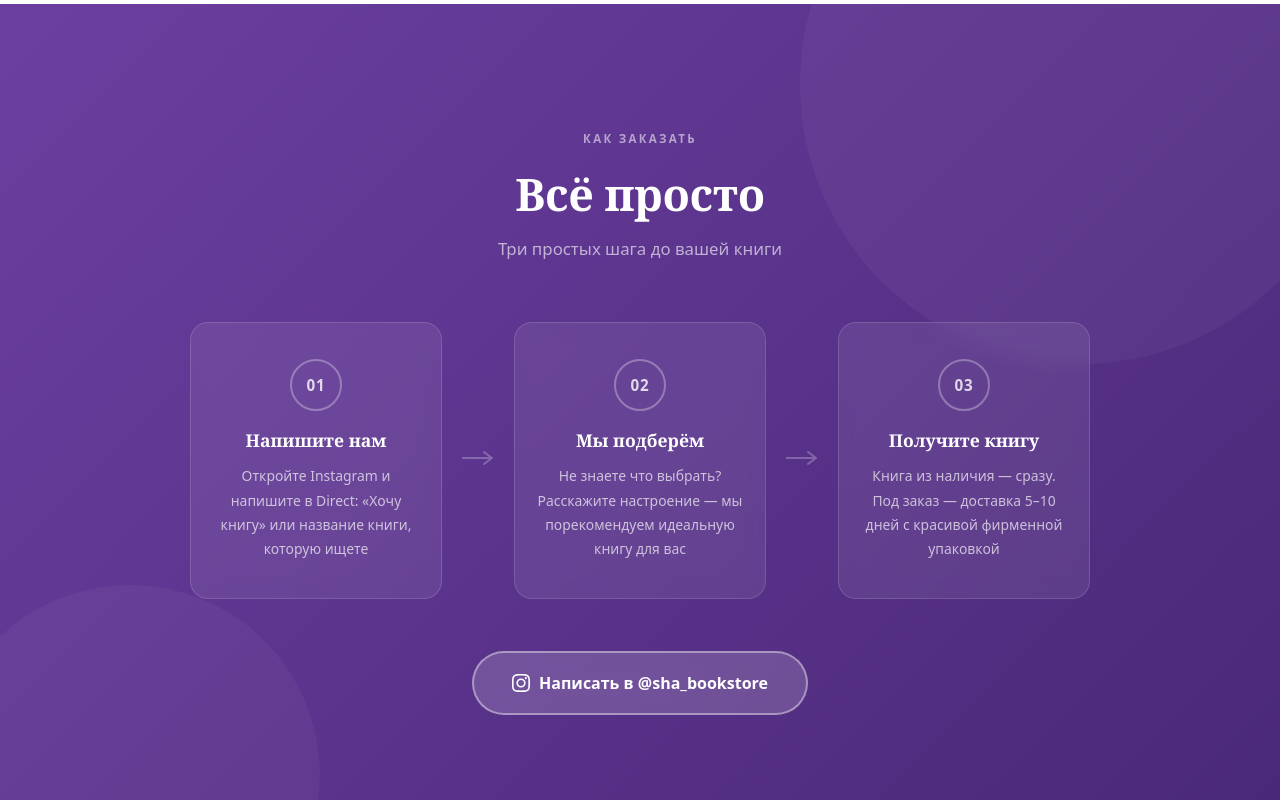
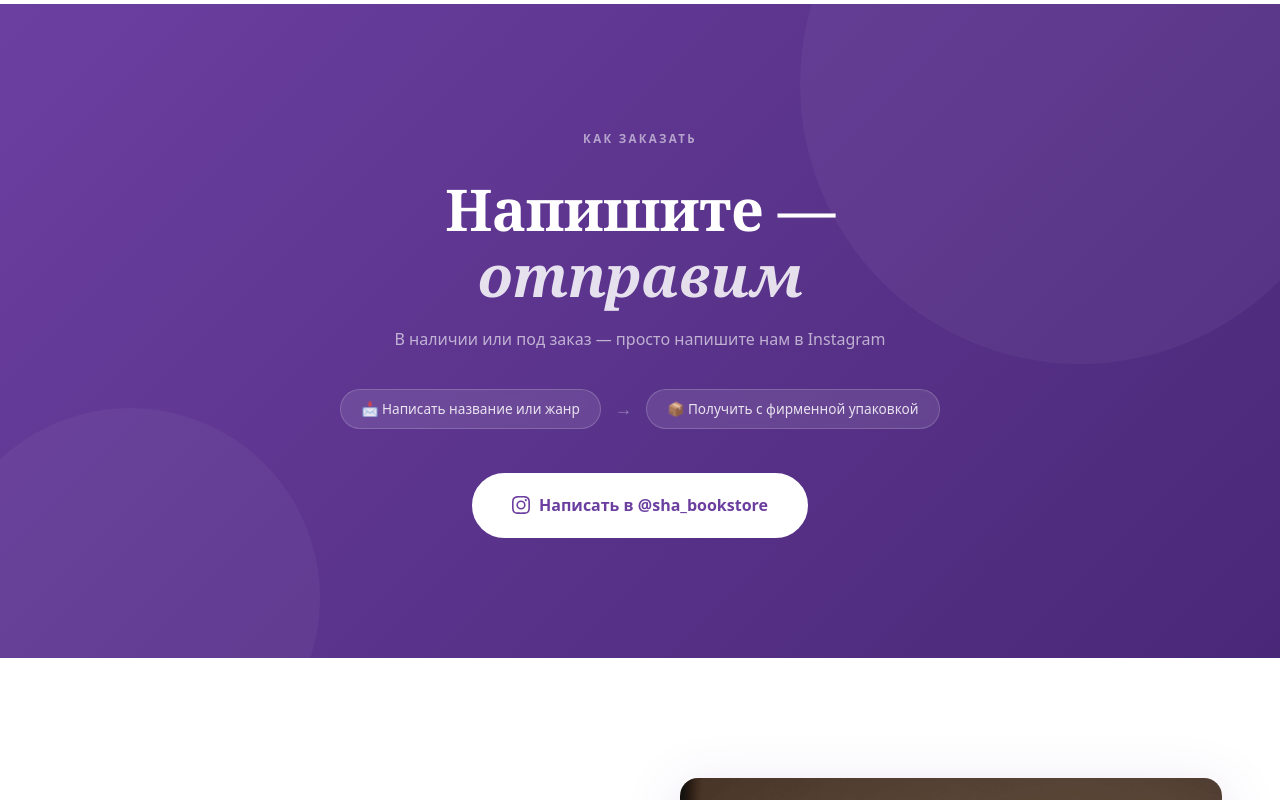
Before and after one commit to luxx77/sha_store, a plain HTML site: page index.html in a window 1280 px wide. Shown: the part 4780-5580 px from the top of the page. Drawn offline with Linux system fonts and the light colour scheme.

Commit message:
Improve UX: lightbox gallery, scroll-spy nav, simplified order section
- Add image lightbox with keyboard navigation (←/→/Escape)
- Add scroll-spy to highlight active nav link on scroll
- Add bouncing scroll indicator in hero (hides after scroll)
- Add decorative quote marks on review cards
- Add page load fade-in animation
- Add Open Graph meta tags for social sharing
- Add zoom cursor + expand overlay on gallery items
- Replace 3-step order flow with simple "Напишите — отправим" block
- Add features bar CSS (strips below hero)
- Fix gallery item missing position:relative for overlay

Co-Authored-By: Claude Sonnet 4.6 <noreply@anthropic.com>

```diff
--- a/index.html
+++ b/index.html
@@ -307,37 +307,17 @@
   <!-- ── HOW TO ORDER ── -->
   <section class="order" id="order">
     <div class="container">
-      <div class="section-header">
+      <div class="order__simple">
         <span class="section-label">Как заказать</span>
-        <h2>Всё просто</h2>
-        <p class="section-desc order__subdesc">Три простых шага до вашей книги</p>
-      </div>
-      <div class="order__steps">
-        <div class="step">
-          <div class="step__num">01</div>
-          <h3>Напишите нам</h3>
-          <p>Откройте Instagram и напишите в Direct: «Хочу книгу» или название книги, которую ищете</p>
+        <h2 class="order__simple-title">Напишите —<br><em>отправим</em></h2>
+        <p class="order__simple-desc">В наличии или под заказ — просто напишите нам в Instagram</p>
+        <div class="order__simple-chips">
+          <span class="order-chip">📩 Написать название или жанр</span>
+          <span class="order-chip-sep" aria-hidden="true">→</span>
+          <span class="order-chip">📦 Получить с фирменной упаковкой</span>
         </div>
-        <div class="step__arrow" aria-hidden="true">
-          <svg width="32" height="16" viewBox="0 0 32 16" fill="none"><path d="M0 8h28M22 2l8 6-8 6" stroke="currentColor" stroke-width="2" stroke-linecap="round" stroke-linejoin="round"/></svg>
-        </div>
-        <div class="step">
-          <div class="step__num">02</div>
-          <h3>Мы подберём</h3>
-          <p>Не знаете что выбрать? Расскажите настроение — мы порекомендуем идеальную книгу для вас</p>
-        </div>
-        <div class="step__arrow" aria-hidden="true">
-          <svg width="32" height="16" viewBox="0 0 32 16" fill="none"><path d="M0 8h28M22 2l8 6-8 6" stroke="currentColor" stroke-width="2" stroke-linecap="round" stroke-linejoin="round"/></svg>
-        </div>
-        <div class="step">
-          <div class="step__num">03</div>
-          <h3>Получите книгу</h3>
-          <p>Книга из наличия — сразу. Под заказ — доставка 5–10 дней с красивой фирменной упаковкой</p>
-        </div>
-      </div>
-      <div class="order__cta-wrap">
-        <a href="https://www.instagram.com/sha_bookstore" target="_blank" rel="noopener" class="btn btn--light btn--large">
-          <svg width="18" height="18" viewBox="0 0 24 24" fill="currentColor"><path d="M12 2.163c3.204 0 3.584.012 4.85.07 3.252.148 4.771 1.691 4.919 4.919.058 1.265.069 1.645.069 4.849 0 3.205-.012 3.584-.069 4.849-.149 3.225-1.664 4.771-4.919 4.919-1.266.058-1.644.07-4.85.07-3.204 0-3.584-.012-4.849-.07-3.26-.149-4.771-1.699-4.919-4.92-.058-1.265-.07-1.644-.07-4.849 0-3.204.013-3.583.07-4.849.149-3.227 1.664-4.771 4.919-4.919 1.266-.057 1.645-.069 4.849-.069zM12 0C8.741 0 8.333.014 7.053.072 2.695.272.273 2.69.073 7.052.014 8.333 0 8.741 0 12c0 3.259.014 3.668.072 4.948.2 4.358 2.618 6.78 6.98 6.98C8.333 23.986 8.741 24 12 24c3.259 0 3.668-.014 4.948-.072 4.354-.2 6.782-2.618 6.979-6.98.059-1.28.073-1.689.073-4.948 0-3.259-.014-3.667-.072-4.947-.196-4.354-2.617-6.78-6.979-6.98C15.668.014 15.259 0 12 0zm0 5.838a6.162 6.162 0 100 12.324 6.162 6.162 0 000-12.324zM12 16a4 4 0 110-8 4 4 0 010 8zm6.406-11.845a1.44 1.44 0 100 2.881 1.44 1.44 0 000-2.881z"/></svg>
+        <a href="https://www.instagram.com/sha_bookstore" target="_blank" rel="noopener" class="btn btn--primary btn--large">
+          <svg width="18" height="18" viewBox="0 0 24 24" fill="currentColor" aria-hidden="true"><path d="M12 2.163c3.204 0 3.584.012 4.85.07 3.252.148 4.771 1.691 4.919 4.919.058 1.265.069 1.645.069 4.849 0 3.205-.012 3.584-.069 4.849-.149 3.225-1.664 4.771-4.919 4.919-1.266.058-1.644.07-4.85.07-3.204 0-3.584-.012-4.849-.07-3.26-.149-4.771-1.699-4.919-4.92-.058-1.265-.07-1.644-.07-4.849 0-3.204.013-3.583.07-4.849.149-3.227 1.664-4.771 4.919-4.919 1.266-.057 1.645-.069 4.849-.069zM12 0C8.741 0 8.333.014 7.053.072 2.695.272.273 2.69.073 7.052.014 8.333 0 8.741 0 12c0 3.259.014 3.668.072 4.948.2 4.358 2.618 6.78 6.98 6.98C8.333 23.986 8.741 24 12 24c3.259 0 3.668-.014 4.948-.072 4.354-.2 6.782-2.618 6.979-6.98.059-1.28.073-1.689.073-4.948 0-3.259-.014-3.667-.072-4.947-.196-4.354-2.617-6.78-6.979-6.98C15.668.014 15.259 0 12 0zm0 5.838a6.162 6.162 0 100 12.324 6.162 6.162 0 000-12.324zM12 16a4 4 0 110-8 4 4 0 010 8zm6.406-11.845a1.44 1.44 0 100 2.881 1.44 1.44 0 000-2.881z"/></svg>
           Написать в @sha_bookstore
         </a>
       </div>
--- a/styles.css
+++ b/styles.css
@@ -626,6 +626,7 @@ h3 { font-size: 1.1rem; font-weight: 700; line-height: 1.3; }
   border-radius: var(--radius);
   background: var(--cream-dark);
   cursor: pointer;
+  position: relative;
 }
 
 .gallery__item img {
@@ -633,8 +634,6 @@ h3 { font-size: 1.1rem; font-weight: 700; line-height: 1.3; }
   object-fit: cover;
   transition: transform 0.6s ease;
 }
-
-.gallery__item:hover img { transform: scale(1.06); }
 
 .gallery__item--tall { grid-row: span 2; }
 
@@ -754,62 +753,69 @@ h3 { font-size: 1.1rem; font-weight: 700; line-height: 1.3; }
 .order::before { width: 560px; height: 560px; top: -200px; right: -80px; }
 .order::after  { width: 380px; height: 380px; bottom: -130px; left: -60px; }
 
-.order .section-label { color: rgba(255,255,255,0.55); }
-.order .section-header h2 { color: var(--white); }
-.order__subdesc { color: rgba(255,255,255,0.62); }
+.order__simple {
+  text-align: center;
+  position: relative;
+  z-index: 1;
+  max-width: 600px;
+  margin: 0 auto;
+}
 
-.order__steps {
+.order__simple .section-label { color: rgba(255,255,255,0.55); }
+
+.order__simple-title {
+  font-family: Georgia, serif;
+  font-size: clamp(2.4rem, 5vw, 3.6rem);
+  line-height: 1.15;
+  color: var(--white);
+  margin: 16px 0 18px;
+}
+.order__simple-title em { font-style: italic; opacity: 0.85; }
+
+.order__simple-desc {
+  font-family: system-ui, sans-serif;
+  font-size: 1rem;
+  color: rgba(255,255,255,0.62);
+  margin-bottom: 36px;
+}
+
+.order__simple-chips {
   display: flex;
   align-items: center;
   justify-content: center;
-  gap: 20px;
-  max-width: 900px;
-  margin: 0 auto 52px;
-  position: relative;
-  z-index: 1;
+  gap: 14px;
+  flex-wrap: wrap;
+  margin-bottom: 44px;
 }
 
-.step {
-  flex: 1;
-  text-align: center;
-  padding: 36px 22px;
-  background: rgba(255,255,255,0.08);
-  border-radius: var(--radius);
-  border: 1px solid rgba(255,255,255,0.14);
-  backdrop-filter: blur(8px);
-  transition: background var(--dur) var(--ease);
-}
-.step:hover { background: rgba(255,255,255,0.14); }
-
-.step__num {
-  display: inline-flex;
-  align-items: center;
-  justify-content: center;
-  width: 52px; height: 52px;
-  border-radius: 50%;
-  border: 2px solid rgba(255,255,255,0.3);
-  font-size: 0.95rem;
-  font-weight: 700;
-  margin: 0 auto 18px;
+.order-chip {
   font-family: system-ui, sans-serif;
-  color: rgba(255,255,255,0.8);
-  letter-spacing: 0.05em;
-}
-.step h3 { color: var(--white); margin-bottom: 12px; }
-.step p {
-  font-family: system-ui, sans-serif;
-  font-size: 0.87rem;
-  color: rgba(255,255,255,0.68);
-  line-height: 1.75;
+  font-size: 0.85rem;
+  color: rgba(255,255,255,0.85);
+  background: rgba(255,255,255,0.1);
+  border: 1px solid rgba(255,255,255,0.18);
+  border-radius: 50px;
+  padding: 8px 20px;
+  backdrop-filter: blur(4px);
+  white-space: nowrap;
 }
 
-.step__arrow {
-  color: rgba(255,255,255,0.25);
+.order-chip-sep {
+  font-size: 1.1rem;
+  color: rgba(255,255,255,0.35);
   flex-shrink: 0;
-  align-self: center;
 }
 
-.order__cta-wrap { text-align: center; position: relative; z-index: 1; }
+.order__simple .btn--primary {
+  background: var(--white);
+  color: var(--purple);
+  border-color: var(--white);
+}
+.order__simple .btn--primary:hover {
+  background: var(--cream);
+  border-color: var(--cream);
+  transform: translateY(-2px);
+}
 
 /* ══════════════════════════════════
    CONTACT
@@ -1244,8 +1250,7 @@ body {
 
   /* Order */
   .order { padding: 80px 0; }
-  .order__steps { flex-direction: column; gap: 16px; }
-  .step__arrow { transform: rotate(90deg); }
+  .order-chip-sep { display: none; }
 
   /* Contact */
   .contact { padding: 80px 0; }
```
